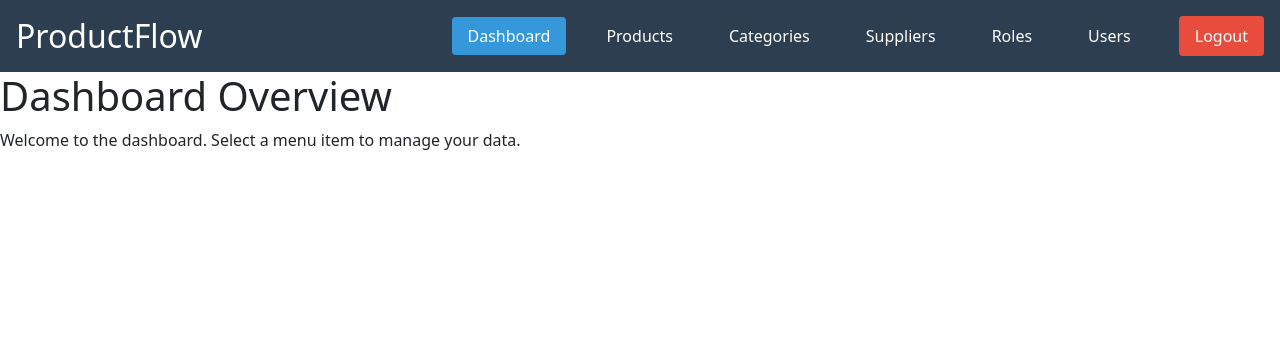
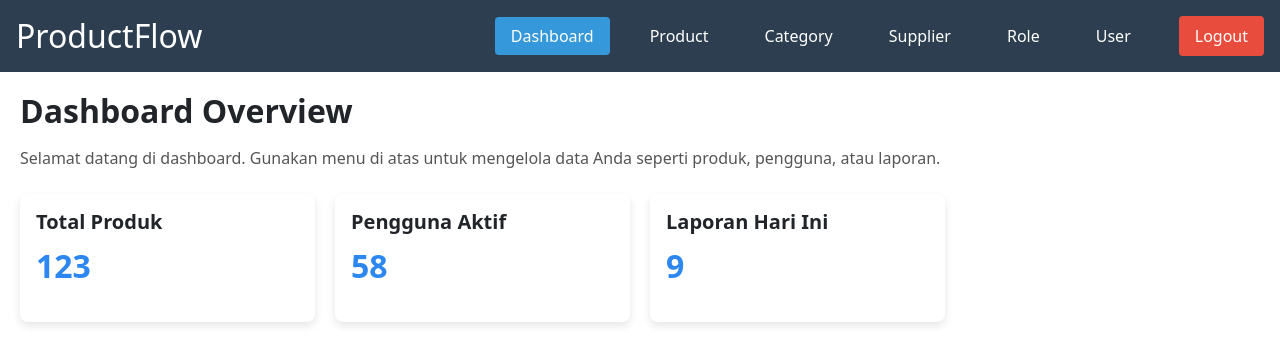
Before and after one commit to rezaoktaviansandyxx/Product-Management-System, a React (Create React App) app in the folder client/: page /dashboard in a window 1280 px wide. Shown: the top 364 px of the page. Built offline with nearby package versions, Linux system fonts and the light colour scheme; sample sign-in values are in the browser's storage.

Commit message:
Update product view

```diff
--- a/client/src/pages/DashboardPage.jsx
+++ b/client/src/pages/DashboardPage.jsx
@@ -1,6 +1,7 @@
 import React from 'react';
 import DashboardNavbar from '../components/DashboardNavbar';
 import { Outlet } from 'react-router-dom';
+import '../style/DashboardContent.css';
 
 const DashboardPage = () => {
   return (
@@ -13,12 +14,28 @@ const DashboardPage = () => {
   );
 };
 
-// Komponen untuk konten dashboard utama
 export function DashboardContent() {
   return (
-    <div>
-      <h1>Dashboard Overview</h1>
-      <p>Welcome to the dashboard. Select a menu item to manage your data.</p>
+    <div className="dashboard-content-container">
+      <h1 className="dashboard-title">Dashboard Overview</h1>
+      <p className="dashboard-description">
+        Selamat datang di dashboard. Gunakan menu di atas untuk mengelola data Anda seperti produk, pengguna, atau laporan.
+      </p>
+
+      <div className="stats-container">
+        <div className="stat-card">
+          <h2 className="stat-title">Total Produk</h2>
+          <p className="stat-value">123</p>
+        </div>
+        <div className="stat-card">
+          <h2 className="stat-title">Pengguna Aktif</h2>
+          <p className="stat-value">58</p>
+        </div>
+        <div className="stat-card">
+          <h2 className="stat-title">Laporan Hari Ini</h2>
+          <p className="stat-value">9</p>
+        </div>
+      </div>
     </div>
   );
 }
--- a/client/src/pages/dashboard/ProductPage.jsx
+++ b/client/src/pages/dashboard/ProductPage.jsx
@@ -1,10 +1,88 @@
-import React from 'react';
+import axios from 'axios';
+import React, { useEffect, useState } from 'react';
+import AppConfig from '../../config/AppConfig';
 
 const ProductPage = () => {
+
+  const [products, setProducts] = useState([]);
+
+  useEffect(() => {
+    const token = localStorage.getItem("token");
+    if (!token) {
+      axios.defaults.headers.common['Authorization'] = `Bearer ${token}`;
+    }
+
+    fetchProducts();
+  }, []);
+
+  const fetchProducts = async () => {
+    try {
+      const response = await axios.get(AppConfig.API_URL + '/products');
+      setProducts(response.data.data);
+      console.log(response.data.data);
+    } catch (err) {
+      console.error(err);
+    }
+  };
+
   return (
-    <div>
-      <h1>Product Management</h1>
-      <p>This is where you manage your products.</p>
+    <div className="container mt-4">
+      <h1 className="mb-4">Product List</h1>
+      <table className="table table-bordered table-striped">
+        <thead className="table-primary">
+          <tr>
+            <th>ID</th>
+            <th>Name</th>
+            <th>Description</th>
+            <th>Specification</th>
+            <th>Supplier</th>
+            <th>Category</th>
+            <th>Price (Rp)</th>
+            <th>Stock</th>
+            <th>Attachment</th>
+            <th>Action</th>
+          </tr>
+        </thead>
+        <tbody>
+          {products.length > 0 ? (
+            products.map((product, index) => (
+              <tr key={product.id}>
+                <td>{index + 1}</td>
+                <td>{product.name}</td>
+                <td>{product.description}</td>
+                <td>
+                  <ul>
+                    {product.specifications?.map((spec, index) => (
+                      <li key={index}>{spec}</li>
+                    ))}
+                  </ul>
+                </td>
+                <td>{product.supplier.name}</td>
+                <td>{product.category.name}</td>
+                <td>{parseFloat(product.price).toLocaleString('id-ID')}</td>
+                <td>{product.stock}</td>
+                <td>
+                  <ul>
+                    {product.attachments?.map((file, index) => (
+                      <li key={index}>{file.file_name}</li>
+                    ))}
+                  </ul>
+                </td>
+                <td>
+                  <div className="btn-group" role="group">
+                    <button className="btn btn-sm btn-primary">Edit</button>
+                    <button className="btn btn-sm btn-danger ms-2">Delete</button>
+                  </div>
+                </td>
+              </tr>
+            ))
+          ) : (
+            <tr>
+              <td colSpan="4" className="text-center">No products available.</td>
+            </tr>
+          )}
+        </tbody>
+      </table>
     </div>
   );
 };
--- /dev/null
+++ b/client/src/style/DashboardContent.css
@@ -0,0 +1,41 @@
+.dashboard-content-container {
+    padding: 20px;
+}
+
+.dashboard-title {
+    font-size: 2rem;
+    font-weight: bold;
+    margin-bottom: 16px;
+}
+
+.dashboard-description {
+    font-size: 1rem;
+    color: #555;
+    margin-bottom: 24px;
+}
+
+.stats-container {
+    display: grid;
+    grid-template-columns: repeat(auto-fill, minmax(250px, 1fr));
+    gap: 20px;
+}
+
+.stat-card {
+    background-color: #fff;
+    box-shadow: 0 4px 8px rgba(0, 0, 0, 0.1);
+    padding: 16px;
+    border-radius: 8px;
+}
+
+.stat-title {
+    font-size: 1.25rem;
+    font-weight: 600;
+    margin-bottom: 8px;
+}
+
+.stat-value {
+    font-size: 2rem;
+    font-weight: bold;
+    color: #2d87f0;
+    /* Blue for the value */
+}
```
Also changed, not shown: client/src/components/DashboardNavbar.jsx (+5 -5 lines).
